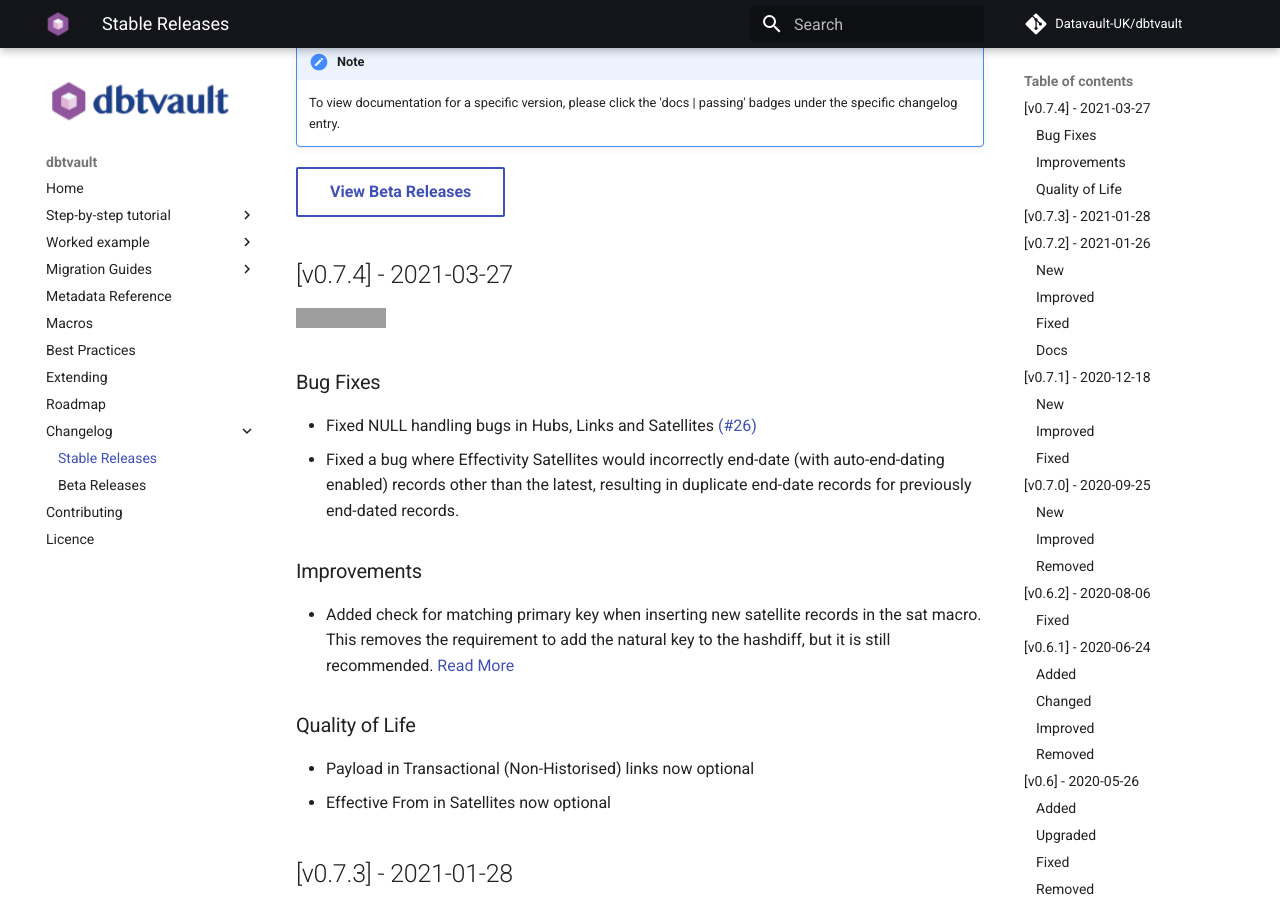
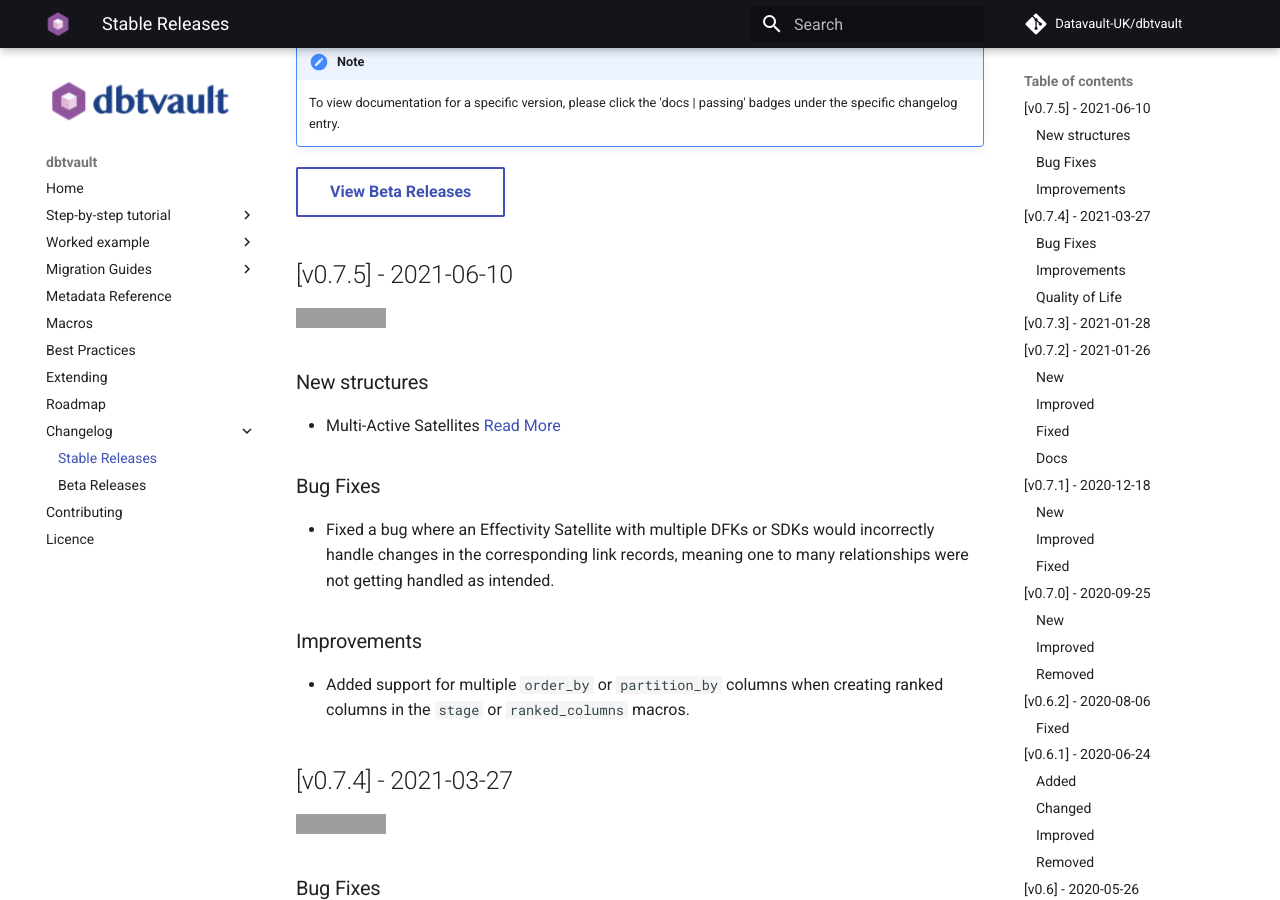
Before and after one commit to Datavault-UK/automate-dv-docs, an MkDocs documentation site: the page built from docs/changelog/stable.md, in a window 1280 px wide and 900 px high, scrolled down 224 px. Built offline with MkDocs 1.6.1 and Material for MkDocs 9.7.7, drawn with Linux system fonts in a browser that asks for light colours; comment, search, counter and statistics services are not loaded; grey boxes are pictures that could not be loaded.

```diff
--- a/docs/changelog/stable.md
+++ b/docs/changelog/stable.md
@@ -8,6 +8,20 @@ and this project adheres to [Semantic Versioning](https://semver.org/spec/v2.0.0
     To view documentation for a specific version, please click the 'docs | passing' badges under the specific changelog entry.
 
 [View Beta Releases](beta.md){: .md-button }
+
+## [v0.7.5] - 2021-06-10
+[![Documentation Status](https://readthedocs.org/projects/dbtvault/badge/?version=v0.7.5)](https://dbtvault.readthedocs.io/en/v0.7.5/?badge=v0.7.5)
+
+### New structures
+- Multi-Active Satellites [Read More](../tutorial/tut_multi_active_satellites.md)
+
+### Bug Fixes
+- Fixed a bug where an Effectivity Satellite with multiple DFKs or SDKs would incorrectly handle changes in the corresponding link records, meaning
+one to many relationships were not getting handled as intended.
+
+### Improvements
+- Added support for multiple `order_by` or `partition_by` columns when creating ranked columns in the `stage` or `ranked_columns` macros.
+
 
 ## [v0.7.4] - 2021-03-27
 [![Documentation Status](https://readthedocs.org/projects/dbtvault/badge/?version=v0.7.4)](https://dbtvault.readthedocs.io/en/v0.7.4/?badge=v0.7.4)
```
Also changed, not shown: docs/macros.md (+5 -1 lines), docs/tutorial/tut_multi_active_satellites.md (+3 -9 lines).
